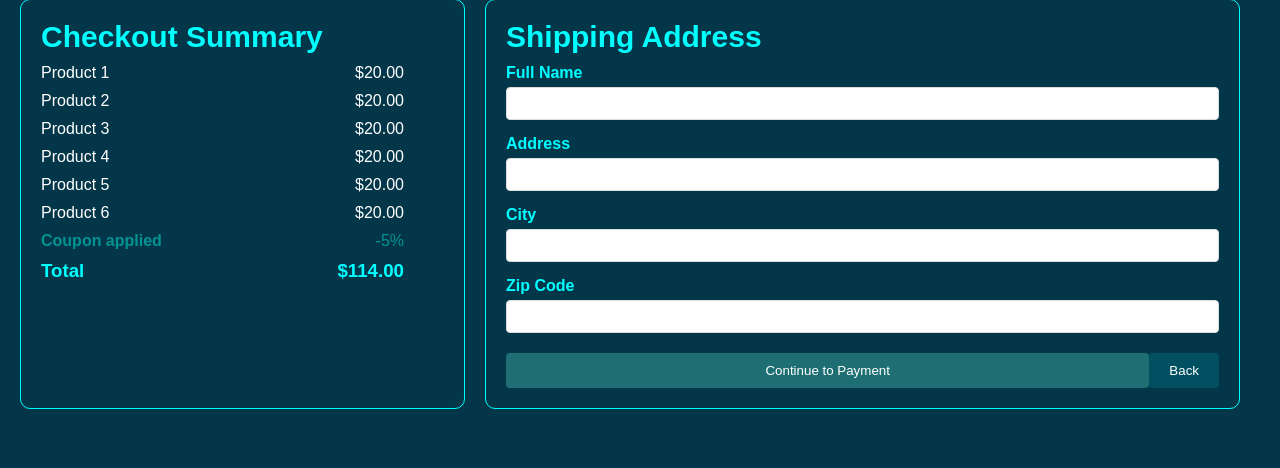
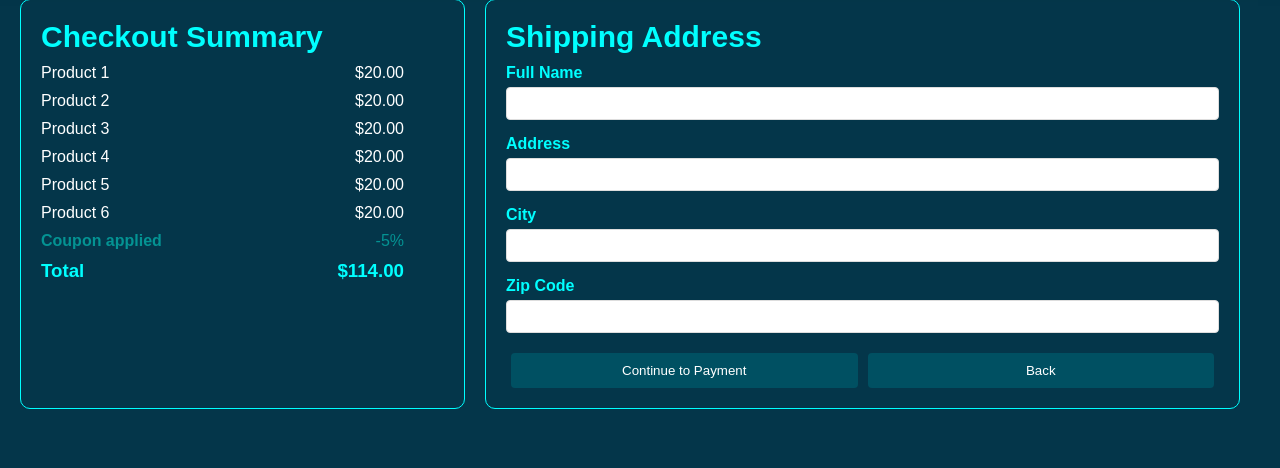
Before and after one commit to touseef0707/Glamify-Web, a Flask app: template templates/checkout.html in a window 1280 px wide. Shown: the part 83-551 px from the top of the page. Run offline with Flask 3, Linux system fonts and the light colour scheme; the template is opened without the code that fills it, so the values that code supplies are empty; some libraries are stand-ins or nearby versions.

Commit message:
checkout page buttons modified

```diff
--- a/static/css/checkout.css
+++ b/static/css/checkout.css
@@ -49,24 +49,31 @@ body {
     border-radius: 4px;
 }
 
-.buttons{
+.buttons {
     display: flex;
-    justify-content: space-between;
     margin-top: 20px;
+}
 
-}
-button {
+
+
+.buttons button[type="submit"],
+.buttons button[type="button"] {
+    width: 50%;
     background-color: #005062;
     color: #fff;
     border: none;
     padding: 10px 20px;
     border-radius: 4px;
     cursor: pointer;
+    margin: 0px 5px;
 }
 
-button:hover {
-    background-color: cyan;
+.buttons button[type="submit"]:hover,
+.buttons button[type="button"]:hover {
+    background-color: #08828b;
 }
+
+
 
 .coupon {
     display: flex;
```
